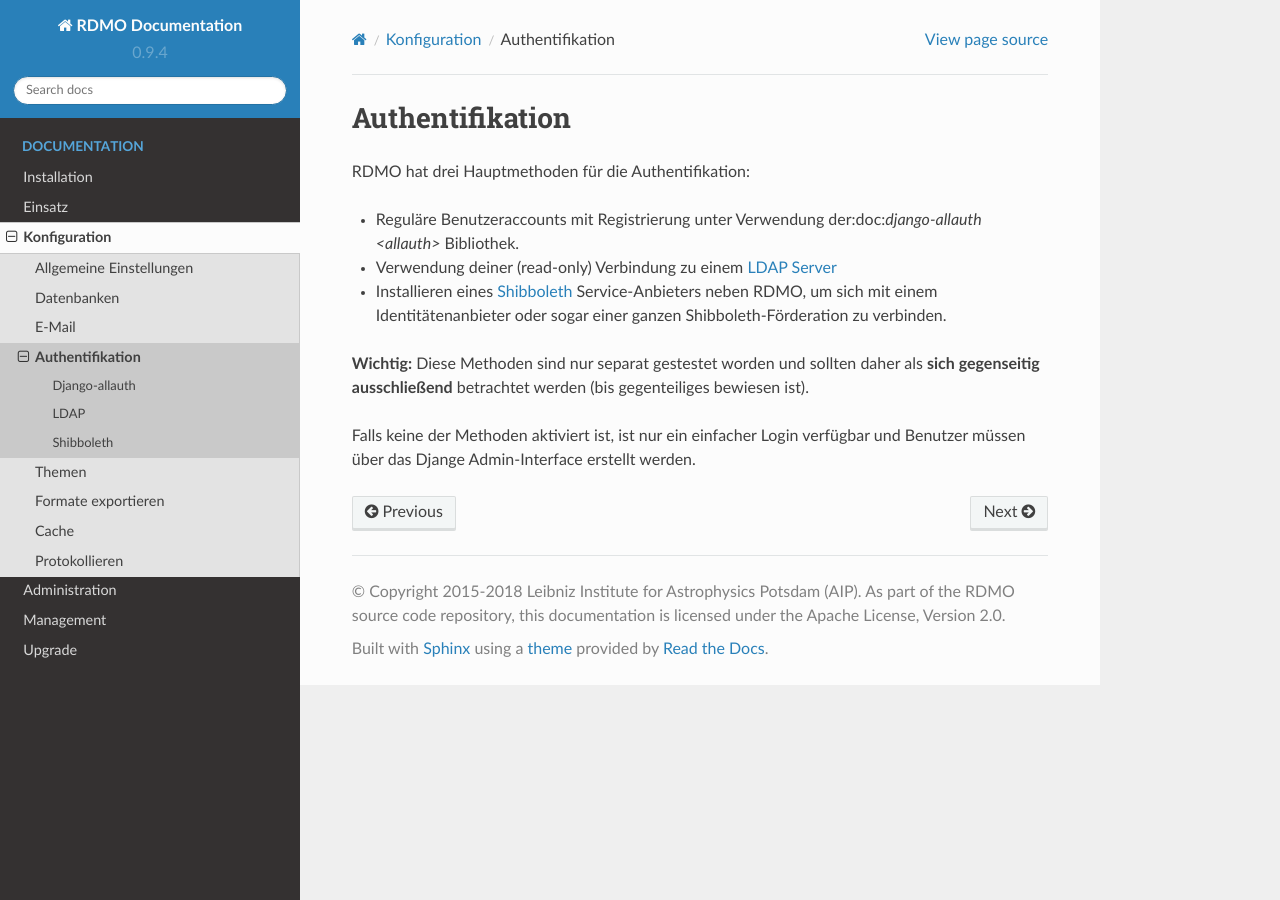
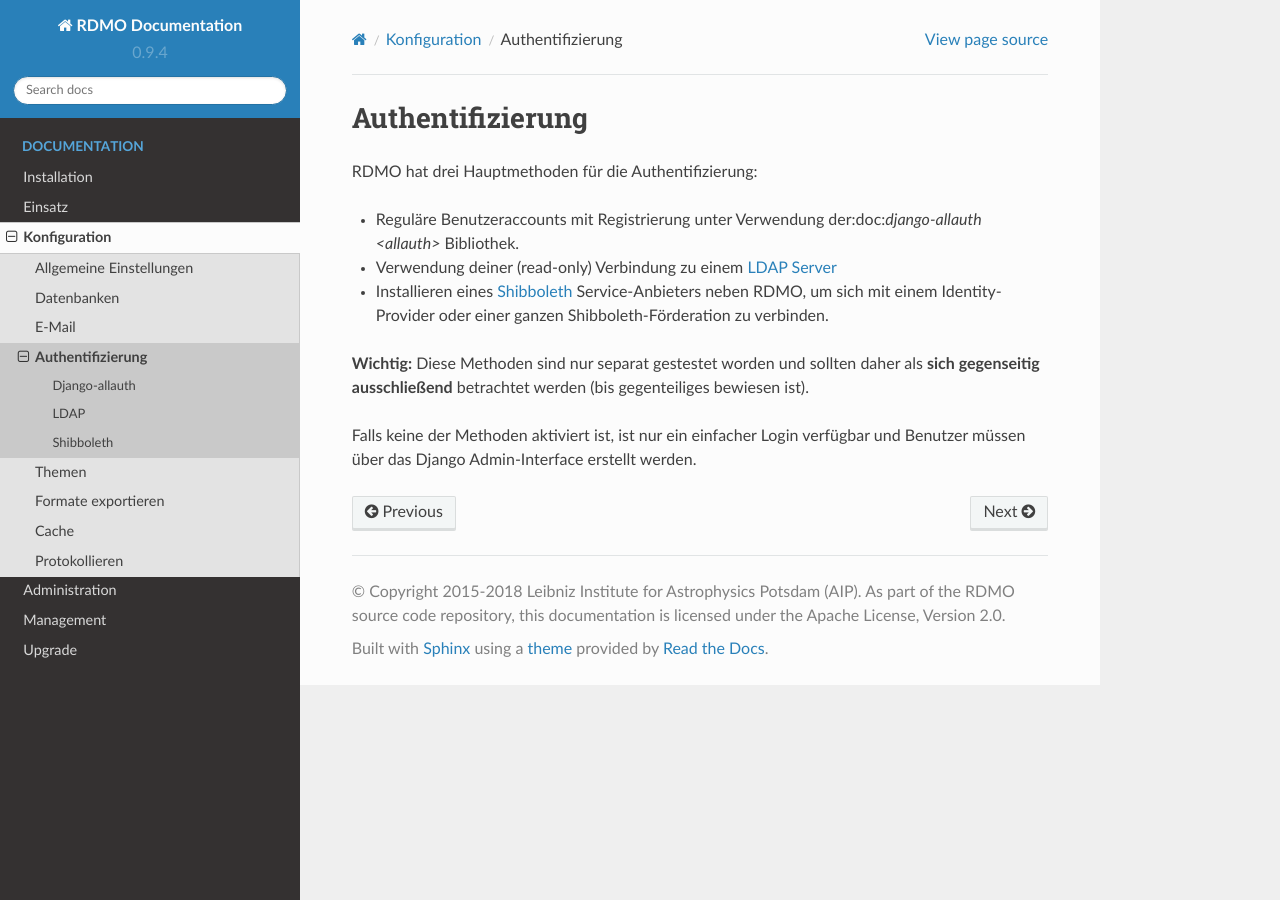
Before and after one commit to rdmorganiser/rdmo-docs-de, a Sphinx documentation site: the page built from docs/configuration/authentication/index.rst, in a window 1280 px wide. Built offline with Sphinx 7.4.7 and the Read the Docs theme 2.0.0, drawn with Linux system fonts in a browser that asks for light colours.

Commit message:
Update index.rst
typos/expressions

```diff
--- a/docs/configuration/authentication/index.rst
+++ b/docs/configuration/authentication/index.rst
@@ -1,15 +1,15 @@
-Authentifikation
+Authentifizierung
 ----------------
 
-RDMO hat drei Hauptmethoden für die Authentifikation:
+RDMO hat drei Hauptmethoden für die Authentifizierung:
 
 * Reguläre Benutzeraccounts mit Registrierung unter Verwendung der:doc:`django-allauth <allauth>` Bibliothek.
 * Verwendung deiner (read-only) Verbindung zu einem :doc:`LDAP Server <ldap>`
-* Installieren eines :doc:`Shibboleth <shibboleth>` Service-Anbieters neben RDMO, um sich mit einem Identitätenanbieter oder sogar einer ganzen Shibboleth-Förderation zu verbinden.
+* Installieren eines :doc:`Shibboleth <shibboleth>` Service-Anbieters neben RDMO, um sich mit einem Identity-Provider oder einer ganzen Shibboleth-Förderation zu verbinden.
 
 **Wichtig:** Diese Methoden sind nur separat gestestet worden und sollten daher als **sich gegenseitig ausschließend** betrachtet werden (bis gegenteiliges bewiesen ist).
 
-Falls keine der Methoden aktiviert ist, ist nur ein einfacher Login verfügbar und Benutzer müssen über das Djange Admin-Interface erstellt werden.
+Falls keine der Methoden aktiviert ist, ist nur ein einfacher Login verfügbar und Benutzer müssen über das Django Admin-Interface erstellt werden.
 
 
 .. toctree::
```
